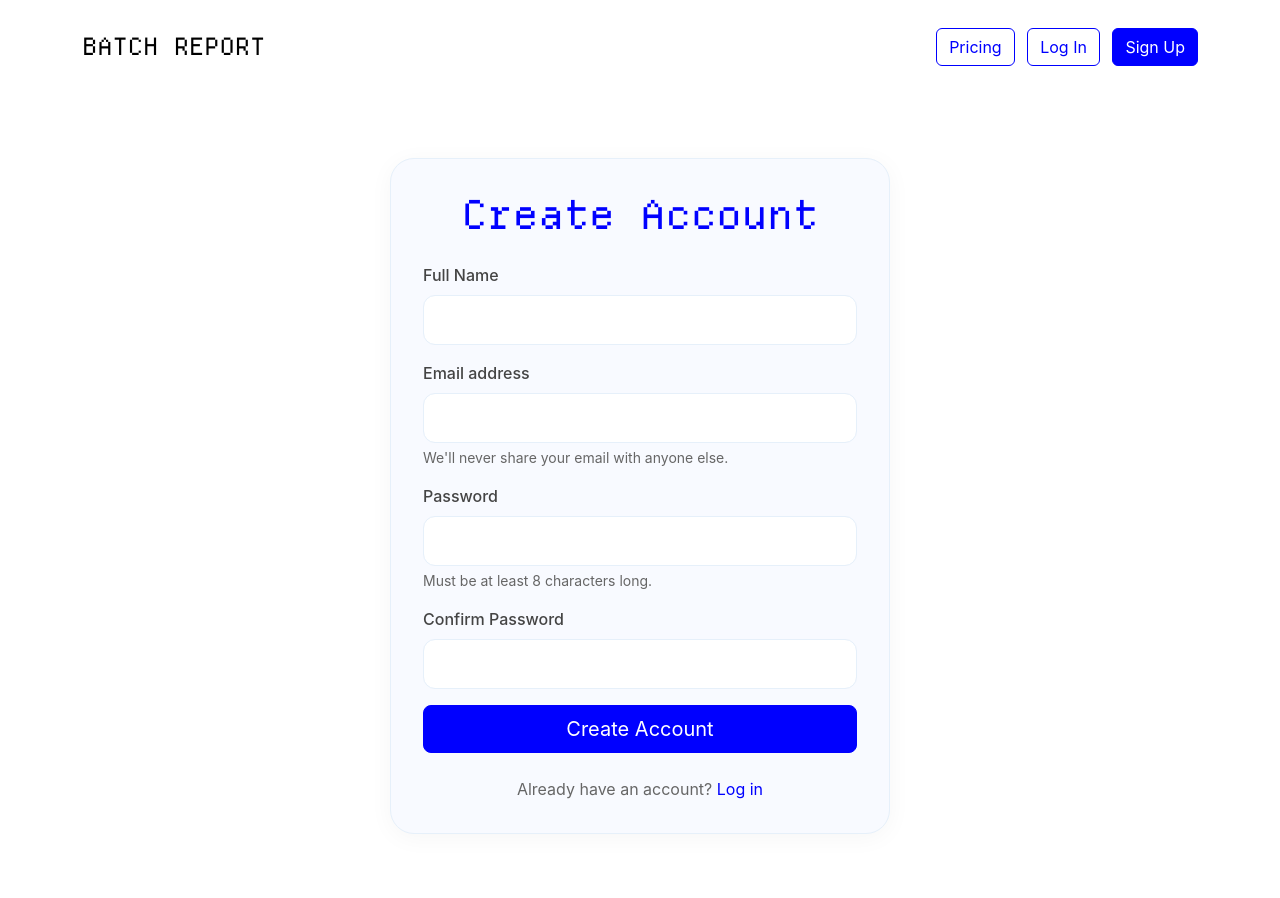
After one commit to g0tMarks/Batch, a Flask app: page /signup in a window 1280 px wide. The commit adds this page. Run offline with Flask 3, Linux system fonts and the light colour scheme; some web fonts are replaced.

Commit message:
Updated signup
Created signup page and routes

```diff
--- a/app.py
+++ b/app.py
@@ -1,10 +1,77 @@
-from flask import Flask, render_template
+from flask import Flask, request, render_template, redirect, session, url_for
+from supabase_config import supabase
+from functools import wraps
+import os
+import secrets
 
+# Initialize Flask app
 app = Flask(__name__)
+app.secret_key = secrets.token_hex(16)  # Generate a secure random key
 
 @app.route('/')
 def index():
     return render_template('index.html')
 
+
+@app.route('/signup', methods=['GET', 'POST'])
+def signup():
+    if request.method == 'POST':
+        full_name = request.form['fullName']
+        email = request.form['email']
+        password = request.form['password']
+        confirm_password = request.form['confirmPassword']
+
+        # Validate passwords match
+        if password != confirm_password:
+            return render_template('signup.html', error="Passwords do not match")
+
+        try:
+            # Sign up the user with Supabase
+            result = supabase.auth.sign_up({
+                "email": email,
+                "password": password,
+                "options": {
+                    "data": {
+                        "full_name": full_name
+                    }
+                }
+            })
+
+            # Redirect to a success page or login page
+            return render_template('index.html', message="Please check your email to confirm your account")
+        except Exception as e:
+            return render_template('signup.html', error=str(e))
+
+    return render_template('signup.html')
+
+@app.route('/login', methods=['GET', 'POST'])
+def login():
+    if request.method == 'POST':
+        email = request.form['email']
+        password = request.form['password']
+        result = supabase.auth.sign_in_with_password({
+            "email": email,
+            "password": password
+        })
+        if result.user.email_confirmed_at:
+            session['user'] = result.user.id
+            return redirect(url_for('upload_page'))
+        else:
+            return "Please verify your email before continuing."
+    return render_template('login.html')
+
+def login_required(f):
+    @wraps(f)
+    def wrapper(*args, **kwargs):
+        if 'user' not in session:
+            return redirect('/login')
+        return f(*args, **kwargs)
+    return wrapper
+
+@app.route('/upload')
+@login_required
+def upload_page():
+    return render_template('upload.html')
+
 if __name__ == '__main__':
     app.run(debug=True)
--- a/requirements.txt
+++ b/requirements.txt
@@ -1 +1,3 @@
 flask==3.0.0
+python-dotenv
+supabase pyjwt requests flask
--- a/templates/index.html
+++ b/templates/index.html
@@ -151,6 +151,12 @@
 </head>
 <body>
     <!-- Navbar -->
+    {% if message %}
+    <div class="alert alert-success alert-dismissible fade show" role="alert">
+        {{ message }}
+        <button type="button" class="btn-close" data-bs-dismiss="alert" aria-label="Close"></button>
+    </div>
+    {% endif %}
     <nav class="navbar navbar-expand-lg navbar-light bg-white">
         <div class="container">
             <a class="navbar-brand" href="/" id="animatedBrand"></a>
--- /dev/null
+++ b/templates/signup.html
@@ -0,0 +1,199 @@
+<!DOCTYPE html>
+<html lang="en">
+<head>
+    <meta charset="UTF-8">
+    <meta name="viewport" content="width=device-width, initial-scale=1.0">
+    <title>Sign Up - BATCH REPORT</title>
+    <!-- Bootstrap CSS -->
+    <link href="https://cdn.jsdelivr.net/npm/bootstrap@5.3.0/dist/css/bootstrap.min.css" rel="stylesheet">
+    <style>
+        @font-face {
+            font-family: 'Departure Mono';
+            src: url('/static/fonts/DepartureMono-Regular.otf') format('opentype'),
+                 url('/static/fonts/DepartureMono-Regular.woff2') format('woff2'),
+                 url('/static/fonts/DepartureMono-Regular.woff') format('woff');
+            font-weight: normal;
+            font-style: normal;
+            font-display: swap;
+        }
+
+        @font-face {
+            font-family: 'Departure Mono';
+            src: url('/static/fonts/DepartureMono-Bold.woff2') format('woff2'),
+                 url('/static/fonts/DepartureMono-Bold.woff') format('woff');
+            font-weight: bold;
+            font-style: normal;
+        }
+
+        :root {
+            --accent-color: #0000ff;
+        }
+
+        body {
+            font-family: -apple-system, BlinkMacSystemFont, "Segoe UI", Roboto, "Helvetica Neue", Arial, sans-serif;
+            background-color: #ffffff;
+        }
+
+        .navbar {
+            padding: 1.5rem 2rem;
+        }
+
+        .navbar-brand {
+            font-family: 'Departure Mono', monospace;
+            font-weight: normal;
+            font-size: 1.5rem;
+            position: relative;
+        }
+
+        .navbar-brand::after {
+            content: '|';
+            position: absolute;
+            right: -8px;
+            animation: blink 1s step-end infinite;
+        }
+
+        @keyframes blink {
+            from, to { opacity: 1; }
+            50% { opacity: 0; }
+        }
+
+        .btn-primary {
+            background-color: var(--accent-color);
+            border-color: var(--accent-color);
+        }
+
+        .btn-primary:hover {
+            background-color: #ff9900;
+            border-color: #ff9900;
+        }
+
+        .btn-outline-primary {
+            color: var(--accent-color);
+            border-color: var(--accent-color);
+        }
+
+        .btn-outline-primary:hover {
+            background-color: var(--accent-color);
+            border-color: var(--accent-color);
+        }
+
+        .signup-section {
+            min-height: 100vh;
+            display: flex;
+            align-items: center;
+            padding: 4rem 2rem;
+            background: #fff;
+        }
+
+        .signup-form {
+            max-width: 500px;
+            margin: 0 auto;
+            padding: 2rem;
+            background: #f8faff;
+            border-radius: 1.5rem;
+            box-shadow: 0 4px 24px 0 rgba(0,0,0,0.04);
+            border: 1px solid #e6f0fa;
+        }
+
+        .signup-title {
+            font-family: 'Departure Mono', monospace;
+            font-size: 2.5rem;
+            color: var(--accent-color);
+            font-weight: normal;
+            margin-bottom: 1.5rem;
+            text-align: center;
+        }
+
+        .form-label {
+            font-weight: 500;
+            color: #444;
+        }
+
+        .form-control {
+            border-radius: 0.75rem;
+            padding: 0.75rem 1rem;
+            border: 1px solid #e6f0fa;
+        }
+
+        .form-control:focus {
+            border-color: var(--accent-color);
+            box-shadow: 0 0 0 0.2rem rgba(0, 0, 255, 0.1);
+        }
+
+        .form-text {
+            color: #666;
+        }
+
+        .login-link {
+            text-align: center;
+            margin-top: 1.5rem;
+            color: #666;
+        }
+
+        .login-link a {
+            color: var(--accent-color);
+            text-decoration: none;
+        }
+
+        .login-link a:hover {
+            text-decoration: underline;
+        }
+    </style>
+</head>
+<body>
+    <!-- Navbar -->
+    <nav class="navbar navbar-expand-lg navbar-light bg-white">
+        <div class="container">
+            <a class="navbar-brand" href="/">BATCH REPORT</a>
+            <div class="ms-auto">
+                <a href="/pricing" class="btn btn-outline-primary me-2">Pricing</a>
+                <a href="/login" class="btn btn-outline-primary me-2">Log In</a>
+                <a href="/signup" class="btn btn-primary">Sign Up</a>
+            </div>
+        </div>
+    </nav>
+
+    <!-- Signup Section -->
+    <section class="signup-section">
+        <div class="container">
+            <div class="signup-form">
+                <h1 class="signup-title">Create Account</h1>
+                {% if error %}
+                <div class="alert alert-danger" role="alert">
+                    {{ error }}
+                </div>
+                {% endif %}
+                <form action="/signup" method="POST">
+                    <div class="mb-3">
+                        <label for="fullName" class="form-label">Full Name</label>
+                        <input type="text" class="form-control" id="fullName" name="fullName" required>
+                    </div>
+                    <div class="mb-3">
+                        <label for="email" class="form-label">Email address</label>
+                        <input type="email" class="form-control" id="email" name="email" required>
+                        <div class="form-text">We'll never share your email with anyone else.</div>
+                    </div>
+                    <div class="mb-3">
+                        <label for="password" class="form-label">Password</label>
+                        <input type="password" class="form-control" id="password" name="password" required>
+                        <div class="form-text">Must be at least 8 characters long.</div>
+                    </div>
+                    <div class="mb-3">
+                        <label for="confirmPassword" class="form-label">Confirm Password</label>
+                        <input type="password" class="form-control" id="confirmPassword" name="confirmPassword" required>
+                    </div>
+                    <div class="d-grid gap-2">
+                        <button type="submit" class="btn btn-primary btn-lg">Create Account</button>
+                    </div>
+                </form>
+                <div class="login-link">
+                    Already have an account? <a href="/login">Log in</a>
+                </div>
+            </div>
+        </div>
+    </section>
+
+    <!-- Bootstrap JS -->
+    <script src="https://cdn.jsdelivr.net/npm/bootstrap@5.3.0/dist/js/bootstrap.bundle.min.js"></script>
+</body>
+</html>
```
Also changed, not shown: supabase_config.py (added, +11 -0 lines), 1 other file.
